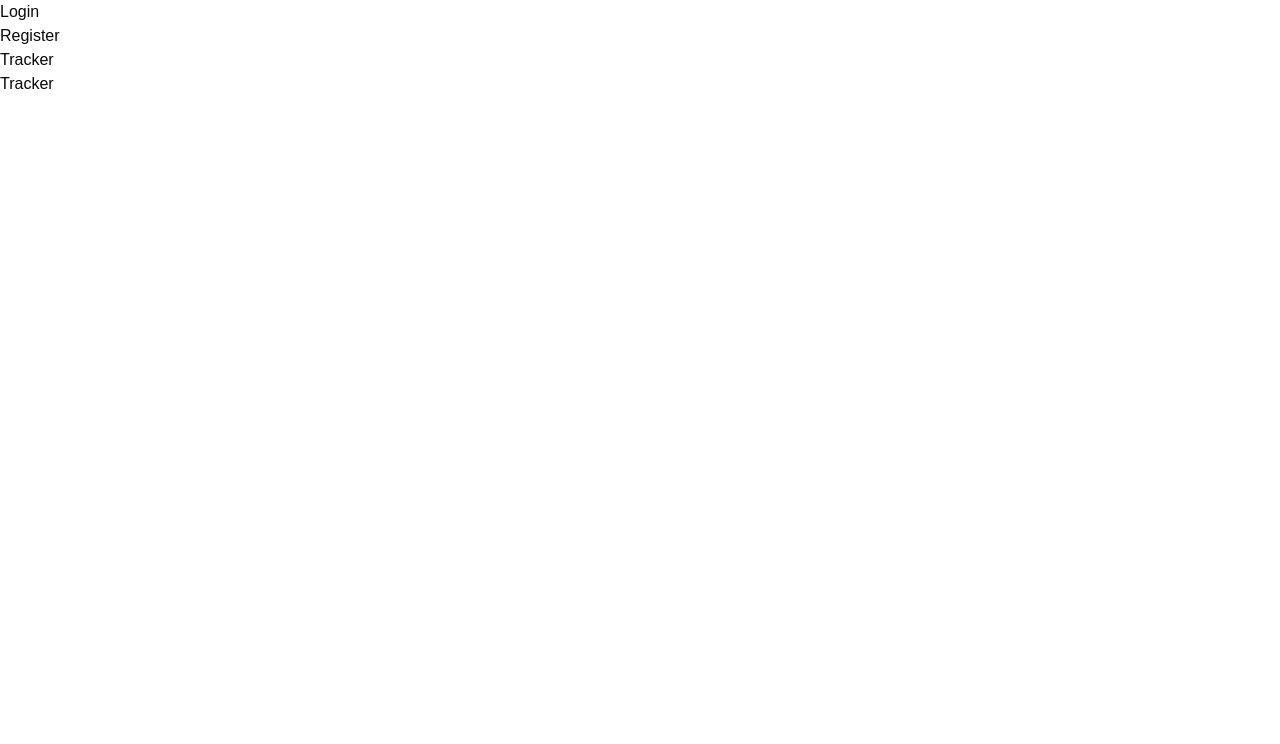
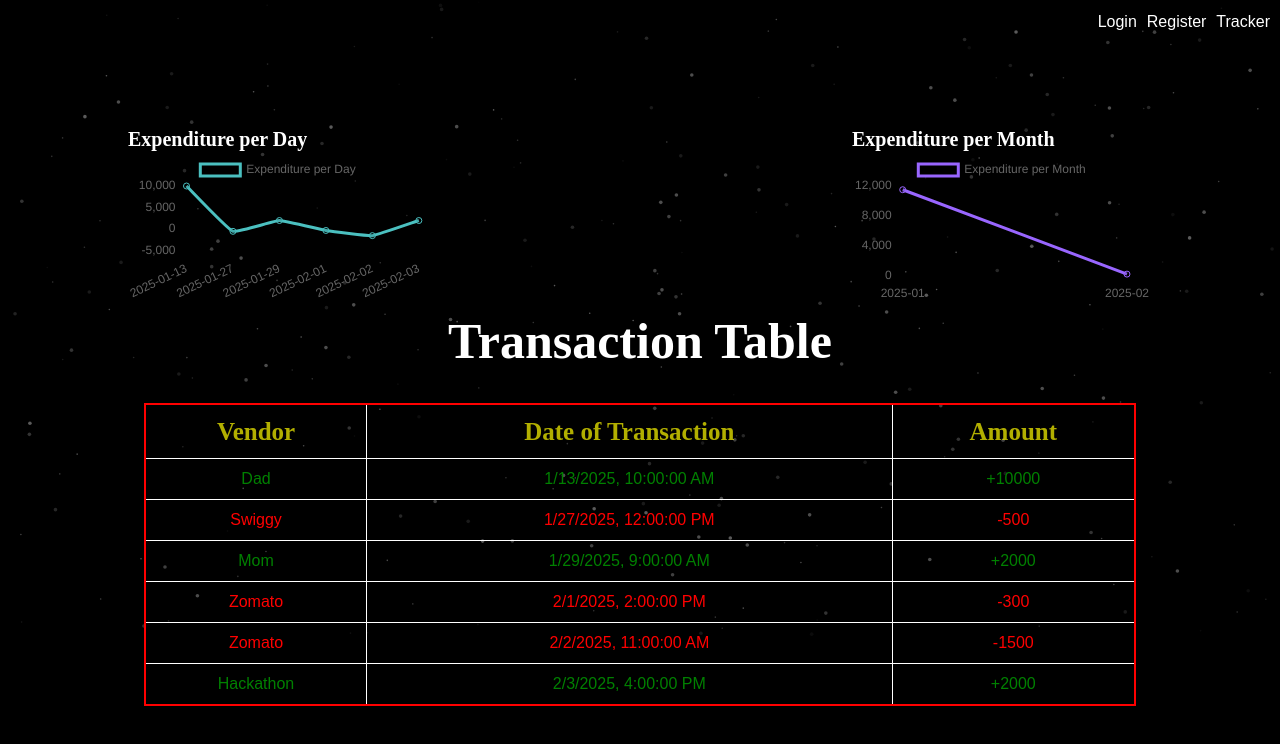
Before and after one commit to atulbhartiproff/budget_tracker, a Next.js app: page /tracker in a window 1280 px wide. Shown: the top 744 px of the page. Built offline with nearby package versions, Linux system fonts and the light colour scheme.

Commit message:
"Tracker page"

```diff
--- a/package.json
+++ b/package.json
@@ -13,12 +13,14 @@
   },
   "dependencies": {
     "@radix-ui/react-slot": "^1.1.0",
+    "chart.js": "^4.4.7",
     "class-variance-authority": "^0.7.1",
     "clsx": "^2.1.1",
     "lucide-react": "^0.462.0",
     "mongoose": "^8.9.2",
     "next": "15.0.3",
     "react": "19.0.0-rc-66855b96-20241106",
+    "react-chartjs-2": "^5.3.0",
     "react-dom": "19.0.0-rc-66855b96-20241106",
     "tailwind-merge": "^2.5.5",
     "tailwindcss-animate": "^1.0.7"
--- a/src/app/components/Navbar.tsx
+++ b/src/app/components/Navbar.tsx
@@ -2,19 +2,29 @@ import Link from "next/link";
 
 const Navbar: React.FC = () => {
   return (
-    <nav>
-      <ul>
-        <li>
-          <Link href="/login">Login</Link>
-        </li>
-        <li>
-          <Link href="/register">Register</Link>
-        </li>
-        <li>
-          <Link href="/tracker">Tracker</Link>
-        </li>
-      </ul>
-    </nav>
+    <>
+      <nav
+        style={{
+          color: "white",
+          position: "fixed",
+          top: "0",
+          right: "0",
+          width: "auto",
+          padding: "10px",
+          display: "flex",
+          gap: "10px",
+          justifyContent: "space-between",
+          alignItems: "center",
+          backgroundColor: "transparent",
+        }}
+      >
+        <Link href="/login">Login</Link>
+
+        <Link href="/register">Register</Link>
+
+        <Link href="/tracker">Tracker</Link>
+      </nav>
+    </>
   );
 };
 
--- /dev/null
+++ b/src/app/components/styles.css
@@ -0,0 +1,27 @@
+/* Navbar container */
+.nav {
+  color: aliceblue;
+    position: fixed;
+    top: 0;
+    right: 0;
+    padding: 10px;
+    display: flex;
+    gap: 15px;
+    background-color: transparent;
+  }
+
+  /* Style for individual links */
+  .nav-link {
+    text-decoration: none; /* Remove underline from links */
+    padding: 10px 20px; /* Add padding to the links */
+    background-color: blue; /* Set the background color to blue */
+    color: white; /* Set the text color to white */
+    border-radius: 25px; /* Rounded corners */
+    font-weight: bold; /* Bold text */
+    transition: background-color 0.3s ease; /* Smooth transition for hover effect */
+  }
+
+  /* Hover effect for links */
+  .nav-link:hover {
+    background-color: darkblue; /* Darker blue when hovering */
+  }
--- a/src/app/tracker/page.tsx
+++ b/src/app/tracker/page.tsx
@@ -1,13 +1,188 @@
+"use client";
+
 import Navbar from "../components/Navbar";
+import "./styles.css";
+import React from "react";
+import { Line } from "react-chartjs-2";
+import Particles from "../components/Particles";
+import {
+  Chart as ChartJS,
+  CategoryScale,
+  LinearScale,
+  PointElement,
+  LineElement,
+  Title,
+  Tooltip,
+  Legend,
+} from "chart.js";
+import { color } from "chart.js/helpers";
 
-const Login: React.FC = () => {
+// Register necessary Chart.js components
+ChartJS.register(
+  CategoryScale,
+  LinearScale,
+  PointElement,
+  LineElement,
+  Title,
+  Tooltip,
+  Legend
+);
+
+// Sample transaction data
+const transactionData = [
+  { vendor: "Dad", date: "2025-01-13T10:00:00", amount: 10000 },
+  { vendor: "Swiggy", date: "2025-01-27T12:00:00", amount: -500 },
+  { vendor: "Mom", date: "2025-01-29T09:00:00", amount: 2000 },
+  { vendor: "Zomato", date: "2025-02-01T14:00:00", amount: -300 },
+  { vendor: "Zomato", date: "2025-02-02T11:00:00", amount: -1500 },
+  { vendor: "Hackathon", date: "2025-02-03T16:00:00", amount: 2000 },
+];
+
+interface Transaction {
+  vendor: string;
+  date: string;
+  amount: number;
+}
+
+const App: React.FC = () => {
+  // Process data for daily expenditure
+  const transactionsByDay: { [key: string]: number } = {};
+  const transactionsByMonth: { [key: string]: number } = {};
+
+  transactionData.forEach((transaction) => {
+    const date = new Date(transaction.date);
+    const day = date.toISOString().split("T")[0]; // Format: yyyy-mm-dd
+    const month = date.toISOString().split("T")[0].slice(0, 7); // Format: yyyy-mm
+
+    transactionsByDay[day] = (transactionsByDay[day] || 0) + transaction.amount;
+    transactionsByMonth[month] =
+      (transactionsByMonth[month] || 0) + transaction.amount;
+  });
+
+  // Prepare data for the charts
+  const dailyLabels = Object.keys(transactionsByDay);
+  const dailyData = Object.values(transactionsByDay);
+
+  const monthlyLabels = Object.keys(transactionsByMonth);
+  const monthlyData = Object.values(transactionsByMonth);
+
+  const dailyChartData = {
+    labels: dailyLabels,
+    datasets: [
+      {
+        label: "Expenditure per Day",
+        data: dailyData,
+        fill: false,
+        borderColor: "rgba(75,192,192,1)",
+        tension: 0.1,
+      },
+    ],
+  };
+
+  const monthlyChartData = {
+    labels: monthlyLabels,
+    datasets: [
+      {
+        label: "Expenditure per Month",
+        data: monthlyData,
+        fill: false,
+        borderColor: "rgba(153,102,255,1)",
+        tension: 0.1,
+      },
+    ],
+  };
+
   return (
-    <div>
-      <Navbar />
-      <h1>Tracker</h1>
-      {/* Add your login form here */}
-    </div>
+    <>
+      <div>
+        <Navbar />
+        <div className="fixed inset-0 bg-black bg-center pointer-events-none -z-10">
+          <Particles />
+        </div>
+        <div
+          style={{
+            padding: "20px",
+            color: "white",
+            display: "flex",
+            justifyContent: "center",
+            alignItems: "center",
+            flexDirection: "column",
+            height: "100vh",
+          }}
+        >
+          <div
+            style={{
+              width: "80vw",
+              marginTop: "30px",
+              display: "flex",
+              justifyContent: "space-between",
+              alignItems: "center",
+            }}
+          >
+            {/* Daily expenditure graph */}
+            <div id="graphbox">
+              <h2 id="hmm">Expenditure per Day</h2>
+              <Line data={dailyChartData} />
+            </div>
+
+            {/* Monthly expenditure graph */}
+            <div id="graphbox">
+              <h2 id="hmm">Expenditure per Month</h2>
+              <Line data={monthlyChartData} />
+            </div>
+          </div>
+          <h1 id="lol">Transaction Table</h1>
+          <br></br>
+          <table
+            style={{
+              width: "80%",
+              borderCollapse: "collapse",
+              textAlign: "center",
+              borderRadius: "10px",
+              border: "2px solid red",
+            }}
+          >
+            <thead>
+              <tr>
+                <th>Vendor</th>
+                <th>Date of Transaction</th>
+                <th>Amount</th>
+              </tr>
+            </thead>
+            <tbody>
+              {transactionData.map((transaction, index) => (
+                <tr key={index}>
+                  <td
+                    style={{
+                      color: transaction.amount > 0 ? "green" : "red",
+                    }}
+                  >
+                    {transaction.vendor}
+                  </td>
+                  <td
+                    style={{
+                      color: transaction.amount > 0 ? "green" : "red",
+                    }}
+                  >
+                    {new Date(transaction.date).toLocaleString()}
+                  </td>
+                  <td
+                    style={{
+                      color: transaction.amount > 0 ? "green" : "red",
+                    }}
+                  >
+                    {transaction.amount > 0
+                      ? `+${transaction.amount}`
+                      : transaction.amount}
+                  </td>
+                </tr>
+              ))}
+            </tbody>
+          </table>
+        </div>
+      </div>
+    </>
   );
 };
 
-export default Login;
+export default App;
--- /dev/null
+++ b/src/app/tracker/styles.css
@@ -0,0 +1,36 @@
+
+th, td {
+    border: 1px solid rgb(255, 255, 255);
+    padding: 8px;
+}
+
+th{
+    color: rgba(255, 251, 0, 0.699);
+    font-family: overpass;
+    font-weight: bold;
+    font-size: 25px;
+}
+#lol{
+    font-size: 50px;
+    font-family: overpass;
+    font-weight: bold;
+}
+
+.h2{
+    font-size: 20px;
+    font-family: overpass;
+    font-weight: bold;
+}
+
+#hmm{
+    font-size: 20px;
+    font-family: overpass;
+    font-weight: bold;
+}
+
+.graphbox{
+    width: "100%";
+    height: "100%";
+    text-align: "center";
+    justify-content: "center";
+}
```
Also changed, not shown: 1 other file (tests, documents, lock files or other folders).
